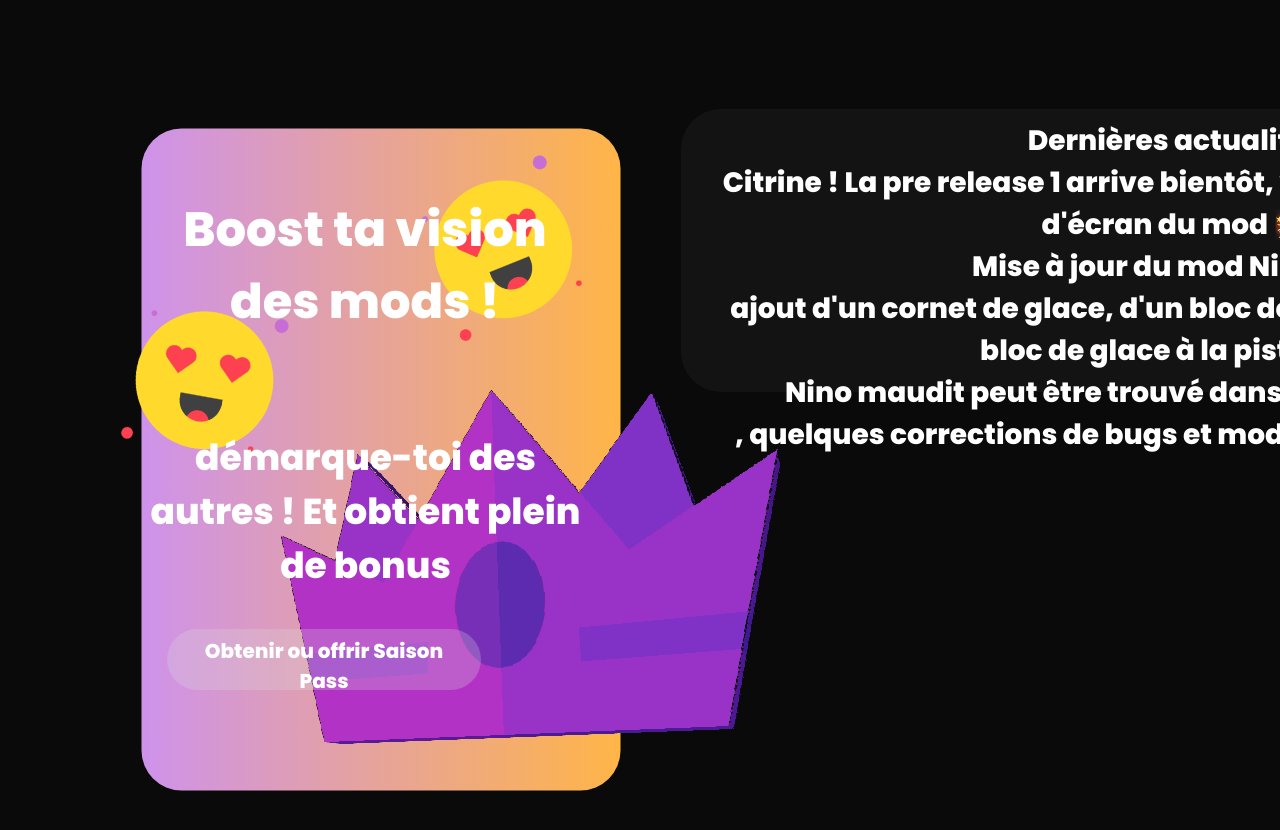
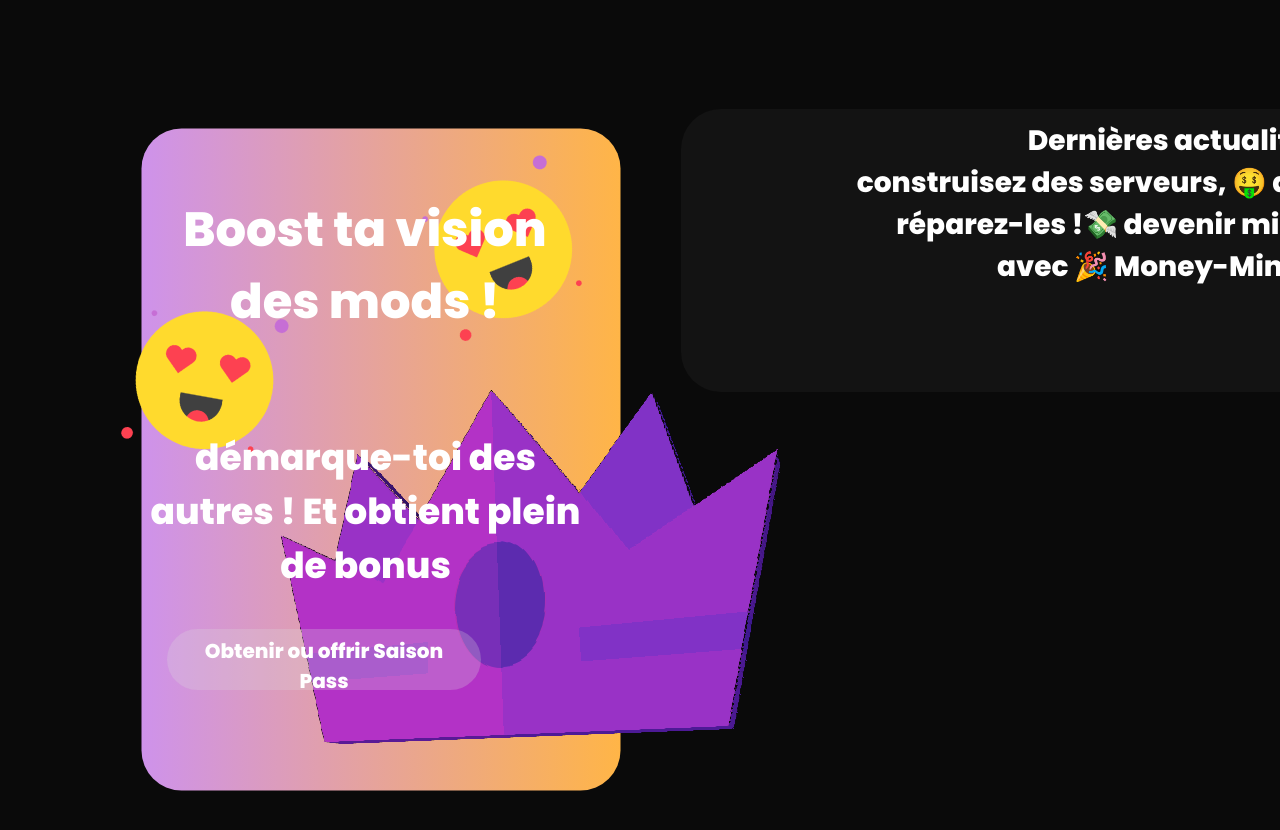
Before and after one commit to Ontami/View, a plain HTML site: page Index.html in a window 1280 px wide. Shown: the part 2060-2890 px from the top of the page. Drawn offline with Linux system fonts and the light colour scheme.

Commit message:
Update Index.html

```diff
--- a/Index.html
+++ b/Index.html
@@ -32,10 +32,9 @@
     <div class="rectangle8"></div>
     <div class="rectangle7"> </div>
     <img class="img3" src="./assets/chest.png" alt="">
-    <h2 class="actu">Dernières actualités <br>
-Citrine ! La pre release 1 arrive bientôt, voici quelques captures d'écran du mod 🎇 <br>
-Mise à jour du mod Ninjaxx ! <br>
-ajout d'un cornet de glace, d'un bloc de glace à la vanille, d'un bloc de glace à la pistache,<br>  Nino maudit peut être trouvé dans un donjon podcraft <br> , quelques corrections de bugs et modification de l'IA du boss </h2>
+    <h2 class="actu">Dernières actualités <br> construisez des serveurs,  🤑 alimentez-les !<br> réparez-les !💸
+devenir milliardaire 🎉<br> avec 🎉  Money-Miner 🎉<br>
+</h2>
         <img class="smile" src="./assets/4486641.png" alt="">
         <img class="smile2" src="./assets/4486641.png" alt="">
     <h2 class="boost">Boost ta vision
```
